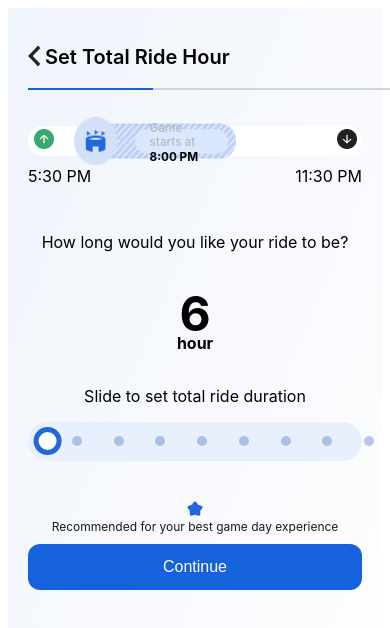
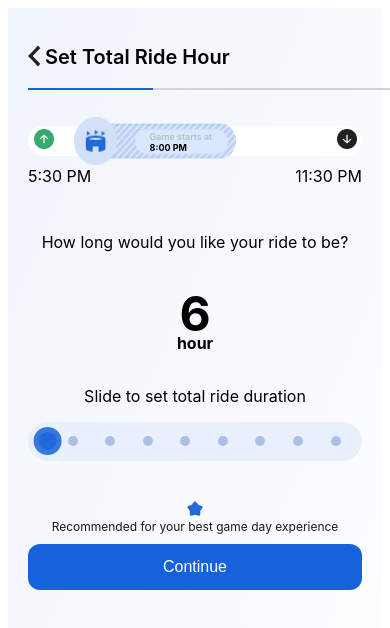
Before and after one commit to RJRatul/TygerLab, an Angular app: page / in a window 390 px wide. Shown: the top 628 px of the page. Built offline with nearby package versions, Linux system fonts and the light colour scheme.

Commit message:
Almost same to same UI Done for both Mobile and Desktop

```diff
--- a/src/app/components/select-game/select-game.html
+++ b/src/app/components/select-game/select-game.html
@@ -88,7 +88,7 @@
           <div
             class="slider-fill"
             [style.width.%]="
-              (selectedDuration - 6) * (100 / (sliderPoints.length - 1))
+              (selectedDuration - 6) * (90 / (sliderPoints.length - 1))
             "
           ></div>
 
@@ -96,7 +96,7 @@
             #handle
             class="slider-handle"
             [style.left.%]="
-              (selectedDuration - 6) * (100 / (sliderPoints.length - 1))
+              (selectedDuration - 6) * (90 / (sliderPoints.length - 1))
             "
             (mousedown)="onDragStart($event)"
             (touchstart)="onDragStart($event)"
--- a/src/app/components/select-game/select-game.scss
+++ b/src/app/components/select-game/select-game.scss
@@ -129,6 +129,9 @@
           opacity: 1;
           width: 12px;
           height: 12px;
+          @media (max-width: 767px) {
+            background-color: #2169db;
+          }
         }
 
         &.star {
@@ -161,6 +164,9 @@
         top: 50%;
         transform: translateY(-50%);
         z-index: 1;
+        @media (max-width: 767px) {
+          background: transparent;
+        }
       }
 
       .slider-handle {
@@ -175,6 +181,10 @@
         z-index: 3;
         cursor: grab;
         transition: left 0.2s ease;
+        @media (max-width: 767px) {
+          background: #2169db;
+          border: 5px solid #3778df;
+        }
       }
 
       .slider-handle:active {
@@ -254,7 +264,6 @@
         align-items: center;
         @media (max-width: 767px) {
           justify-content: center;
-
         }
       }
       .game__timeline-image {
@@ -294,10 +303,9 @@
         left: -125px;
         @media (max-width: 767px) {
           left: -104px;
-
         }
         .game__timeline-text {
-          font-size: 13px;
+          font-size: 10px;
           color: #b9b9b9;
           font-weight: 500;
 
@@ -324,7 +332,7 @@
       text-align: center;
       margin-top: 30px;
 
-        .game__duration-hour {
+      .game__duration-hour {
         font-size: 48px;
         font-weight: 700;
 
--- a/src/app/components/select-game/select-game.ts
+++ b/src/app/components/select-game/select-game.ts
@@ -25,7 +25,7 @@ export class SelectGame implements AfterViewInit {
   ngAfterViewInit() {
     const track = document.querySelector('.slider-track') as HTMLElement;
     const dots = track?.querySelectorAll('.slider-dot') || [];
-    const spacing = 100 / (this.sliderPoints.length - 1);
+    const spacing = 90 / (this.sliderPoints.length - 1);
 
     dots.forEach((dot, index) => {
       (dot as HTMLElement).style.left = `${spacing * index}%`;
```
